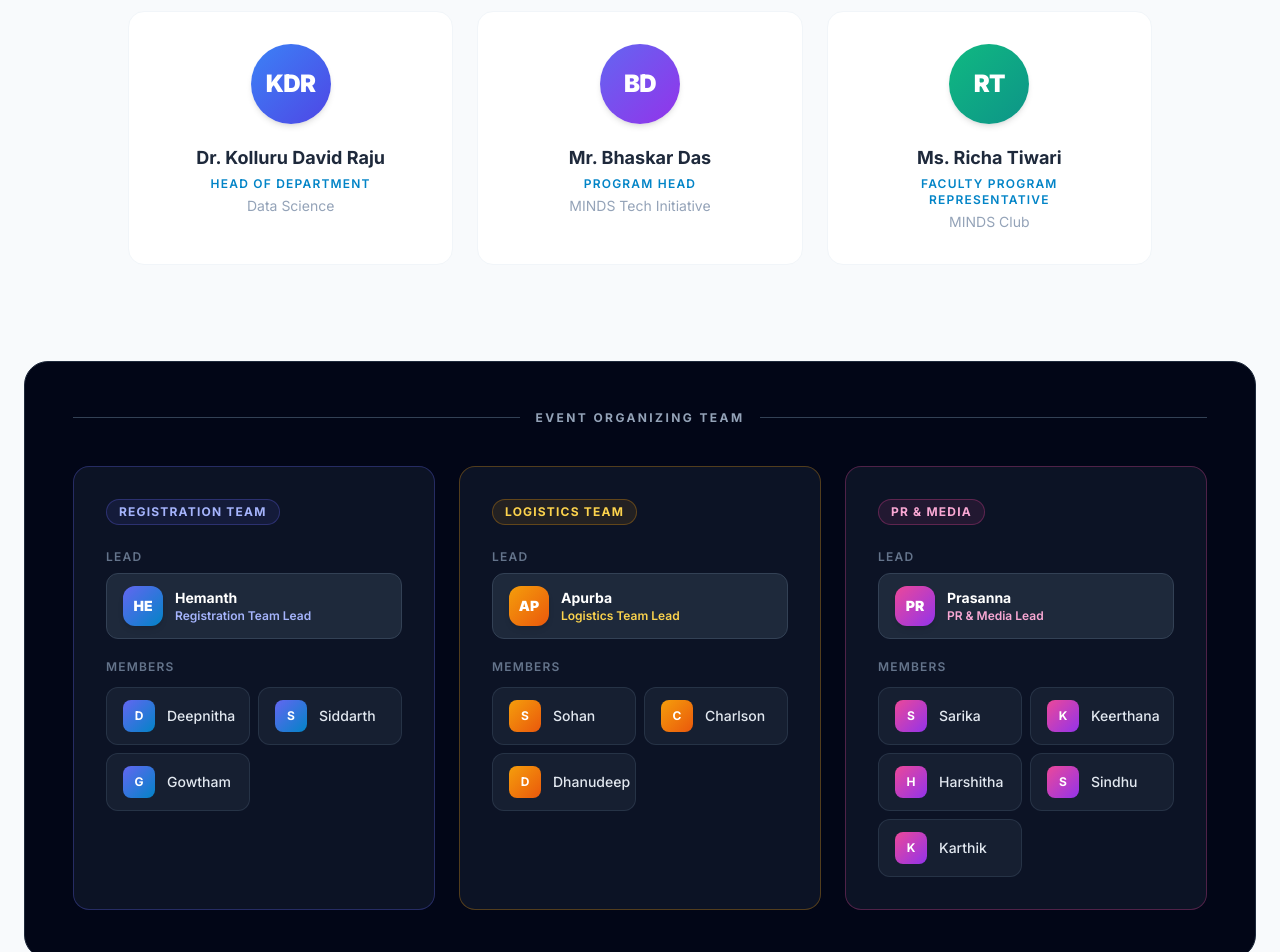
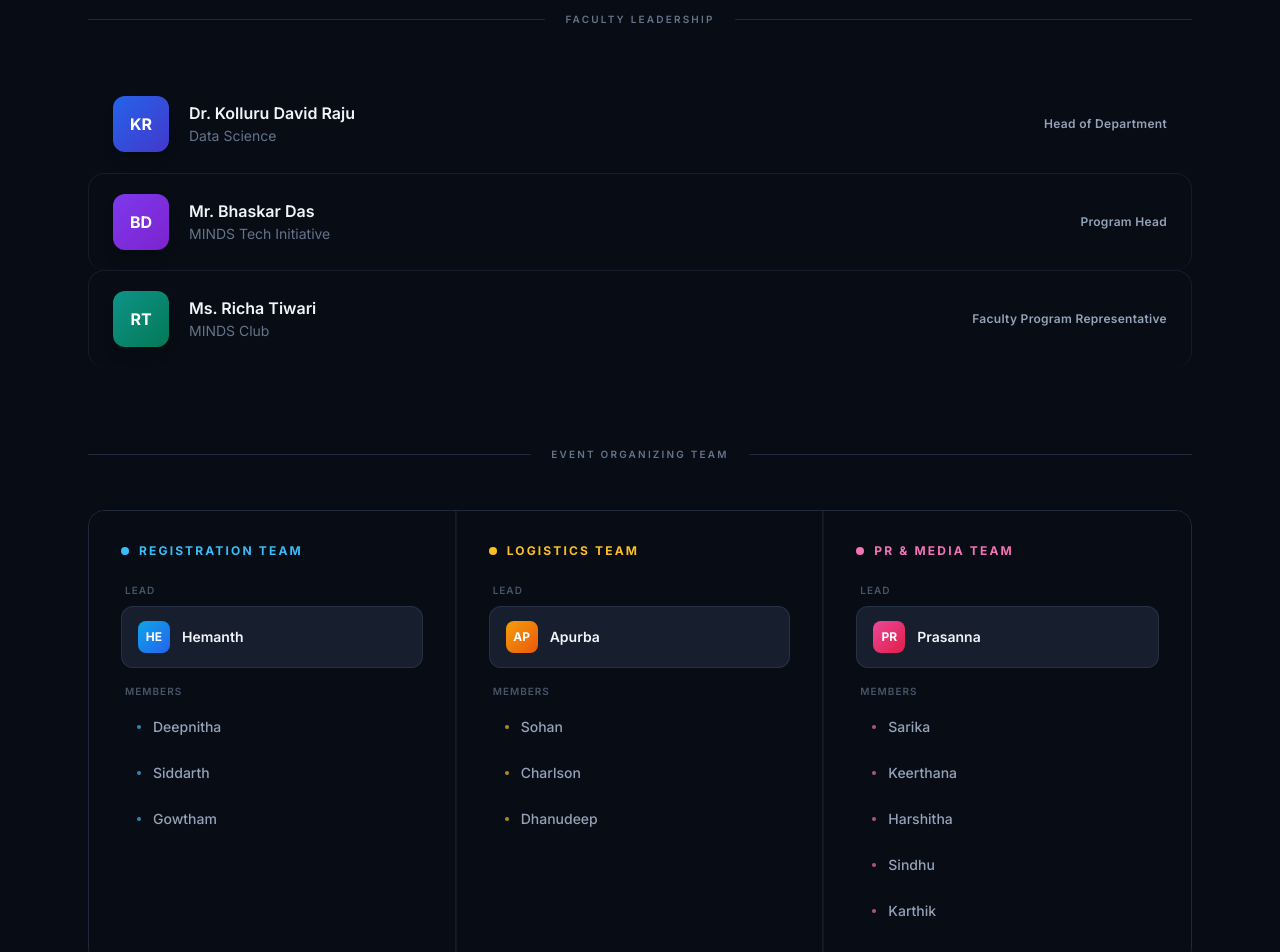
Before and after one commit to hemannayak/minds-website, a React (Vite) app: page /team in a window 1280 px wide. Shown: the part 400-1352 px from the top of the page. Built offline with nearby package versions, Linux system fonts and the light colour scheme.

Commit message:
feat: premium redesign of Team page with unified dark SaaS aesthetic

```diff
--- a/src/pages/Team.jsx
+++ b/src/pages/Team.jsx
@@ -3,214 +3,202 @@ import { motion } from 'framer-motion';
 import PageTransition from '../components/PageTransition';
 import { fadeInUp, staggerContainer } from '../lib/animations';
 
-/* ─── Data ───────────────────────────────────────────────── */
+/* ───────────────────────────── Data ───────────────────────────── */
 
 const leadership = [
     {
         name: 'Dr. Kolluru David Raju',
         role: 'Head of Department',
-        department: 'Data Science',
-        initials: 'KDR',
-        color: 'from-blue-500 to-indigo-600',
+        dept: 'Data Science',
+        initials: 'KR',
+        hue: 'from-blue-600 to-indigo-700',
     },
     {
         name: 'Mr. Bhaskar Das',
         role: 'Program Head',
-        department: 'MINDS Tech Initiative',
+        dept: 'MINDS Tech Initiative',
         initials: 'BD',
-        color: 'from-indigo-500 to-purple-600',
+        hue: 'from-violet-600 to-purple-700',
     },
     {
         name: 'Ms. Richa Tiwari',
         role: 'Faculty Program Representative',
-        department: 'MINDS Club',
+        dept: 'MINDS Club',
         initials: 'RT',
-        color: 'from-emerald-500 to-teal-600',
+        hue: 'from-teal-600 to-emerald-700',
     },
 ];
 
-const organizingTeam = [
+const teams = [
     {
-        category: 'Registration Team',
-        accent: 'from-indigo-500 to-sky-500',
-        border: 'border-indigo-500/30',
-        bg: 'bg-indigo-500/10',
-        text: 'text-indigo-300',
-        lead: { name: 'Hemanth', initials: 'HE', color: 'from-indigo-500 to-sky-600' },
+        label: 'Registration',
+        dotColor: 'bg-sky-400',
+        lineColor: 'bg-sky-500/20',
+        textAccent: 'text-sky-400',
+        lead: 'Hemanth',
         members: ['Deepnitha', 'Siddarth', 'Gowtham'],
     },
     {
-        category: 'Logistics Team',
-        accent: 'from-amber-500 to-orange-500',
-        border: 'border-amber-500/30',
-        bg: 'bg-amber-500/10',
-        text: 'text-amber-300',
-        lead: { name: 'Apurba', initials: 'AP', color: 'from-amber-500 to-orange-600' },
+        label: 'Logistics',
+        dotColor: 'bg-amber-400',
+        lineColor: 'bg-amber-500/20',
+        textAccent: 'text-amber-400',
+        lead: 'Apurba',
         members: ['Sohan', 'Charlson', 'Dhanudeep'],
     },
     {
-        category: 'PR & Media',
-        accent: 'from-pink-500 to-purple-500',
-        border: 'border-pink-500/30',
-        bg: 'bg-pink-500/10',
-        text: 'text-pink-300',
-        lead: { name: 'Prasanna', initials: 'PR', color: 'from-pink-500 to-purple-600' },
+        label: 'PR & Media',
+        dotColor: 'bg-pink-400',
+        lineColor: 'bg-pink-500/20',
+        textAccent: 'text-pink-400',
+        lead: 'Prasanna',
         members: ['Sarika', 'Keerthana', 'Harshitha', 'Sindhu', 'Karthik'],
     },
 ];
 
-/* ─── Components ─────────────────────────────────────────── */
+/* ──────────────────────────── Sub-components ──────────────────── */
 
-const getInitials = (name) =>
-    name
-        .split(' ')
-        .map((n) => n[0])
-        .join('')
-        .toUpperCase()
-        .slice(0, 2);
+const Avatar = ({ initials, hue, size = 'sm' }) => {
+    const dim = size === 'lg' ? 'w-14 h-14 text-base' : 'w-9 h-9 text-xs';
+    return (
+        <div className={`${dim} rounded-xl bg-gradient-to-br ${hue} flex items-center justify-center font-bold text-white shrink-0 shadow-lg`}>
+            {initials}
+        </div>
+    );
+};
 
-/** Faculty card — clean light card style */
-const FacultyCard = ({ member }) => (
+/** Thin horizontal rule with center label */
+const Divider = ({ label }) => (
+    <div className="flex items-center gap-5 mb-12">
+        <div className="h-px bg-slate-800 flex-1" />
+        <span className="text-[10px] font-semibold tracking-[0.22em] text-slate-500 uppercase">{label}</span>
+        <div className="h-px bg-slate-800 flex-1" />
+    </div>
+);
+
+/** Faculty row — horizontal minimal design */
+const FacultyRow = ({ member, index }) => (
     <motion.div
         variants={fadeInUp}
-        className="group relative rounded-2xl overflow-hidden bg-white border border-slate-100 p-8 flex flex-col items-center text-center hover:-translate-y-1 hover:shadow-lg hover:border-indigo-100 transition-all duration-300"
+        className="group flex items-center gap-5 py-5 px-6 rounded-2xl border border-transparent hover:border-slate-800 hover:bg-slate-900/60 transition-all duration-300 cursor-default"
     >
-        <div className="absolute inset-0 bg-gradient-to-b from-indigo-50/40 to-transparent opacity-0 group-hover:opacity-100 transition-opacity duration-400 pointer-events-none" />
-        <div className={`w-20 h-20 rounded-full bg-gradient-to-br ${member.color} flex items-center justify-center mb-5 shadow-md`}>
-            <span className="text-2xl font-black text-white tracking-tight">{member.initials}</span>
+        <Avatar initials={member.initials} hue={member.hue} size="lg" />
+        <div className="flex-1 min-w-0">
+            <p className="text-slate-100 font-semibold text-base leading-snug truncate">{member.name}</p>
+            <p className="text-slate-500 text-sm mt-0.5">{member.dept}</p>
         </div>
-        <h3 className="text-lg font-bold text-slate-800 group-hover:text-indigo-600 transition-colors mb-1">{member.name}</h3>
-        <p className="text-sky-600 font-semibold text-xs uppercase tracking-widest mb-1">{member.role}</p>
-        <p className="text-slate-400 text-sm">{member.department}</p>
+        <span className="text-xs font-semibold text-slate-400 tracking-wide hidden sm:block">{member.role}</span>
     </motion.div>
 );
 
-/** Single member pill */
-const MemberPill = ({ name, color }) => (
-    <motion.div
-        variants={fadeInUp}
-        className="group flex items-center gap-3 bg-slate-800/60 border border-slate-700/60 rounded-xl px-4 py-3 hover:border-slate-600 hover:bg-slate-800 transition-all duration-200"
-    >
-        <div className={`w-8 h-8 rounded-lg bg-gradient-to-br ${color} flex items-center justify-center shrink-0`}>
-            <span className="text-xs font-bold text-white">{getInitials(name)}</span>
-        </div>
-        <span className="text-slate-200 font-medium text-sm">{name}</span>
-    </motion.div>
-);
-
-/** Category group card */
-const CategoryGroup = ({ group }) => (
-    <motion.div
-        variants={fadeInUp}
-        className={`rounded-2xl border ${group.border} bg-slate-900/80 backdrop-blur-sm p-6 md:p-8 flex flex-col`}
-    >
+/** Organising team column */
+const TeamColumn = ({ team }) => (
+    <motion.div variants={fadeInUp} className="flex flex-col">
         {/* Category header */}
-        <div className="flex items-center gap-3 mb-6">
-            <div className={`px-3 py-1 rounded-full ${group.bg} border ${group.border} text-xs font-bold uppercase tracking-widest ${group.text}`}>
-                {group.category}
-            </div>
+        <div className="flex items-center gap-2.5 mb-6">
+            <span className={`w-2 h-2 rounded-full ${team.dotColor}`} />
+            <h3 className={`text-xs font-bold tracking-[0.18em] uppercase ${team.textAccent}`}>{team.label} Team</h3>
         </div>
 
         {/* Lead */}
-        <div className="mb-5">
-            <p className="text-xs text-slate-500 uppercase tracking-widest font-semibold mb-2">Lead</p>
-            <div className="flex items-center gap-3 bg-slate-800 border border-slate-700 rounded-xl px-4 py-3">
-                <div className={`w-10 h-10 rounded-xl bg-gradient-to-br ${group.lead.color} flex items-center justify-center shrink-0 shadow-md`}>
-                    <span className="text-sm font-black text-white">{group.lead.initials}</span>
+        <div className="mb-4">
+            <p className="text-[10px] text-slate-600 uppercase tracking-widest font-semibold mb-2 pl-1">Lead</p>
+            <div className="flex items-center gap-3 bg-slate-800/70 rounded-xl px-4 py-3.5 border border-slate-700/60">
+                <div className={`w-8 h-8 rounded-lg bg-gradient-to-br ${team.dotColor === 'bg-sky-400' ? 'from-sky-500 to-blue-600'
+                        : team.dotColor === 'bg-amber-400' ? 'from-amber-500 to-orange-600'
+                            : 'from-pink-500 to-rose-600'
+                    } flex items-center justify-center shrink-0`}>
+                    <span className="text-xs font-bold text-white">{team.lead.slice(0, 2).toUpperCase()}</span>
                 </div>
-                <div>
-                    <p className="text-white font-bold text-sm">{group.lead.name}</p>
-                    <p className={`text-xs font-semibold ${group.text}`}>{group.category} Lead</p>
-                </div>
+                <span className="text-slate-100 font-semibold text-sm">{team.lead}</span>
             </div>
         </div>
 
         {/* Members */}
         <div>
-            <p className="text-xs text-slate-500 uppercase tracking-widest font-semibold mb-3">Members</p>
-            <motion.div
-                className="grid grid-cols-1 sm:grid-cols-2 gap-2"
-                variants={staggerContainer}
-                initial="hidden"
-                whileInView="show"
-                viewport={{ once: true, margin: '-60px' }}
-            >
-                {group.members.map((name) => (
-                    <MemberPill key={name} name={name} color={group.lead.color} />
+            <p className="text-[10px] text-slate-600 uppercase tracking-widest font-semibold mb-2 pl-1">Members</p>
+            <div className="flex flex-col gap-1.5">
+                {team.members.map((name) => (
+                    <div
+                        key={name}
+                        className="flex items-center gap-3 px-4 py-2.5 rounded-xl hover:bg-slate-800/50 transition-colors duration-150 group/m"
+                    >
+                        <span className={`w-1 h-1 rounded-full ${team.dotColor} opacity-70 group-hover/m:opacity-100 transition-opacity`} />
+                        <span className="text-slate-400 text-sm font-medium group-hover/m:text-slate-200 transition-colors">{name}</span>
+                    </div>
                 ))}
-            </motion.div>
+            </div>
         </div>
     </motion.div>
 );
 
-/* ─── Section divider ─────────────────────────────────────── */
-const SectionLabel = ({ label, dark = false }) => (
-    <div className="flex items-center gap-4 mb-10">
-        <div className={`h-px flex-1 ${dark ? 'bg-slate-700' : 'bg-slate-200'}`} />
-        <h2 className={`text-xs font-bold tracking-[0.2em] uppercase ${dark ? 'text-slate-400' : 'text-slate-400'}`}>{label}</h2>
-        <div className={`h-px flex-1 ${dark ? 'bg-slate-700' : 'bg-slate-200'}`} />
-    </div>
-);
+/* ─────────────────────────────── Page ─────────────────────────── */
 
-/* ─── Page ────────────────────────────────────────────────── */
+const Team = () => (
+    <PageTransition>
+        <div className="min-h-screen bg-[#080c14] text-white">
+            <div className="pt-32 pb-28 px-6 max-w-6xl mx-auto">
 
-const Team = () => {
-    return (
-        <PageTransition>
-            <div className="pt-32 pb-24 px-6 max-w-7xl mx-auto">
-
-                {/* Page heading */}
+                {/* ── Heading ── */}
                 <motion.div
-                    className="text-center max-w-3xl mx-auto mb-20"
-                    initial={{ opacity: 0, y: 24 }}
+                    className="mb-20 max-w-2xl"
+                    initial={{ opacity: 0, y: 20 }}
                     animate={{ opacity: 1, y: 0 }}
-                    transition={{ duration: 0.6, ease: 'easeOut' }}
+                    transition={{ duration: 0.55, ease: 'easeOut' }}
                 >
-                    <h1 className="text-4xl md:text-5xl lg:text-6xl font-black mb-5 tracking-tight leading-tight pb-2">
-                        <span className="text-slate-900">Meet the </span>
-                        <span className="text-transparent bg-clip-text bg-gradient-to-r from-indigo-400 via-sky-300 to-purple-400">Team</span>
+                    <p className="text-xs font-bold tracking-[0.22em] text-indigo-400 uppercase mb-4">MINDS Club</p>
+                    <h1 className="text-4xl md:text-5xl font-extrabold tracking-tight leading-[1.1] pb-1">
+                        The People Behind<br />
+                        <span className="text-transparent bg-clip-text bg-gradient-to-r from-indigo-300 via-sky-300 to-violet-300">
+                            Every Great Session
+                        </span>
                     </h1>
-                    <p className="text-lg text-slate-500 leading-relaxed">
-                        Faculty leadership and a dedicated student organizing team working together to deliver an impactful event experience.
+                    <p className="mt-5 text-slate-400 text-base leading-relaxed max-w-lg">
+                        Faculty leadership and a dedicated student organizing team committed to delivering a world-class career event.
                     </p>
                 </motion.div>
 
                 {/* ── Faculty Leadership ── */}
-                <div className="mb-24">
-                    <SectionLabel label="Faculty Leadership" />
+                <section className="mb-20">
+                    <Divider label="Faculty Leadership" />
                     <motion.div
-                        className="grid grid-cols-1 md:grid-cols-3 gap-6 max-w-5xl mx-auto"
-                        initial="hidden"
-                        whileInView="show"
-                        viewport={{ once: true, margin: '-80px' }}
-                        variants={staggerContainer}
-                    >
-                        {leadership.map((member) => (
-                            <FacultyCard key={member.name} member={member} />
-                        ))}
-                    </motion.div>
-                </div>
-
-                {/* ── Event Organizing Team ── */}
-                <div className="rounded-3xl bg-slate-950 border border-slate-800 p-8 md:p-12">
-                    <SectionLabel label="Event Organizing Team" dark />
-
-                    <motion.div
-                        className="grid grid-cols-1 md:grid-cols-2 lg:grid-cols-3 gap-6"
+                        className="flex flex-col divide-y divide-slate-800/60"
                         initial="hidden"
                         whileInView="show"
                         viewport={{ once: true, margin: '-60px' }}
                         variants={staggerContainer}
                     >
-                        {organizingTeam.map((group) => (
-                            <CategoryGroup key={group.category} group={group} />
+                        {leadership.map((m) => (
+                            <FacultyRow key={m.name} member={m} />
                         ))}
                     </motion.div>
-                </div>
+                </section>
+
+                {/* ── Event Organizing Team ── */}
+                <section>
+                    <Divider label="Event Organizing Team" />
+
+                    <motion.div
+                        className="grid grid-cols-1 md:grid-cols-3 gap-px bg-slate-800/40 rounded-2xl overflow-hidden border border-slate-800"
+                        initial="hidden"
+                        whileInView="show"
+                        viewport={{ once: true, margin: '-60px' }}
+                        variants={staggerContainer}
+                    >
+                        {teams.map((team, i) => (
+                            <div
+                                key={team.label}
+                                className={`bg-[#080c14] p-8 ${i !== teams.length - 1 ? 'md:border-r border-b md:border-b-0 border-slate-800/60' : ''}`}
+                            >
+                                <TeamColumn team={team} />
+                            </div>
+                        ))}
+                    </motion.div>
+                </section>
 
             </div>
-        </PageTransition>
-    );
-};
+        </div>
+    </PageTransition>
+);
 
 export default Team;
```
